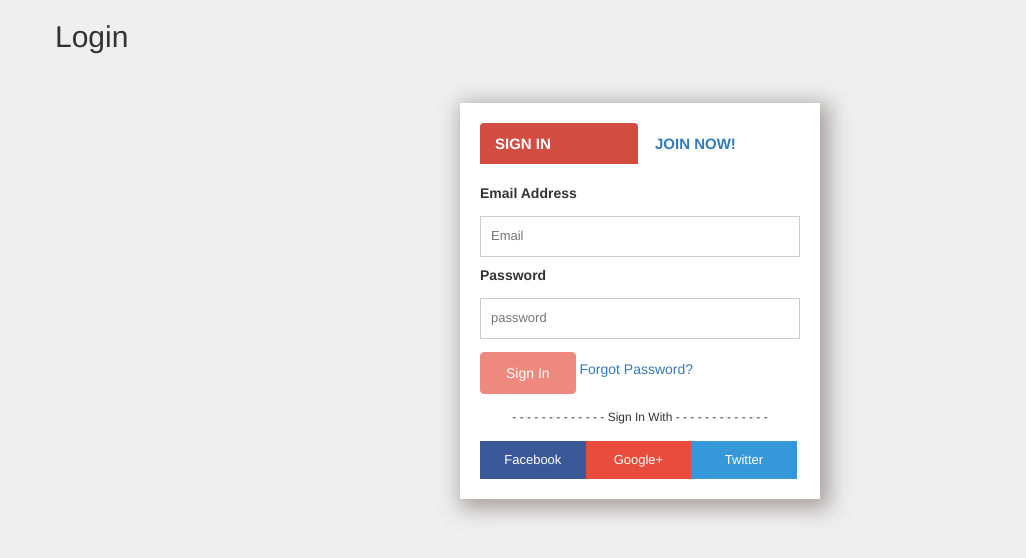
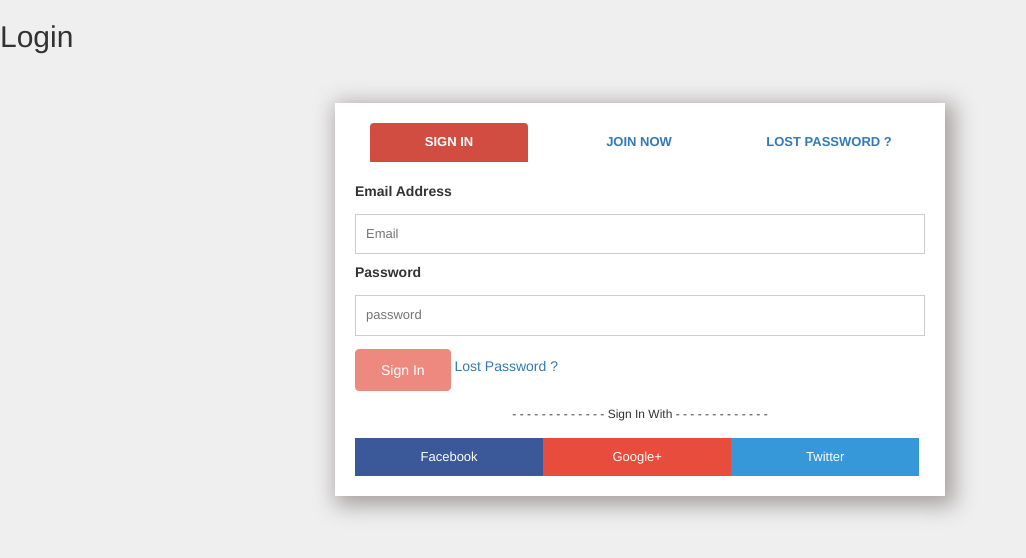
Before and after one commit to alexpandian/my-sticky-note, a CodeIgniter app: page /database/ in a window 1280 px wide. Shown: the top 558 px of the page, without its empty margins (0-1026 px from the left). Run offline with CodeIgniter, Linux system fonts and the light colour scheme; some libraries are stand-ins or nearby versions.

Commit message:
08/11/2017 11:45 pm

```diff
--- a/app/templates/join.html
+++ b/app/templates/join.html
@@ -1,4 +1,4 @@
-<form class="sa-innate-form" name="joinForm" ng-submit="joinUser(joinForm)" ng-controller="joinController">
+<form class="sa-innate-form" name="joinForm" ng-submit="joinUser(joinForm)" >
     <label>Name</label>
     <input type="text" name="name" ng-model="user.name" ng-focus="nameHelp=true" ng-blur="nameHelp=false" ng-minlength="2" placeholder="name" required="required">
     <div class="formGuide nameTop" ng-if="nameHelp" >
--- a/app/templates/login.html
+++ b/app/templates/login.html
@@ -1,8 +1,8 @@
-<form class="sa-innate-form" name="loginFrom" ng-submit="validateLogin(loginFrom)" ng-controller="loginController">
+<form class="sa-innate-form" name="loginFrom" ng-submit="validateLogin(loginFrom)" >
     <label>Email Address</label>
     <input type="email" ng-model="user.email" placeholder="Email" required="required">
     <label>Password</label>
-    <input type="password" ng-model="user.password" placeholder="password" required="required">
+    <input type="password" ng-model="user.password" ng-minlength="8" placeholder="password" required="required">
     <button type="submit" class="btn" ng-disabled="loginFrom.$invalid">Sign In</button>
-    <a ui-sref="forgetPassword">Forgot Password?</a>
+    <a ui-sref="forgetPassword">Lost Password ?</a>
 </form>
--- a/application/views/login.php
+++ b/application/views/login.php
@@ -11,23 +11,26 @@ defined('BASEPATH') OR exit('No direct script access allowed');
 </head>
 <body ng-app="login" >
 
-	<div class="container">
+	<div class="container-fluid">
 	    <div class="row">
 	        <h2>Login</h2>
 	    </div>
 	</div>
 	<br>
 	<br>
-	<div class="container">
+	<div class="container-fluid">
 		<div class="row">
-			<div class="col-md-4 col-md-offset-4">
+			<div class="col-md-6 col-md-offset-3">
 				<div class="form-body shadow">
 				    <ul class="nav nav-tabs final-login">
-				        <li ui-sref="login" ui-sref-active="active" class="pointer">
+				        <li ui-sref="login" ui-sref-active="active" class="pointer col-md-4">
 				        	<a>Sign In</a>
 				        </li>
-				        <li ui-sref="join" ui-sref-active="active" class="pointer">
-				        	<a>Join Now!</a>
+				        <li ui-sref="join" ui-sref-active="active" class="pointer col-md-4">
+				        	<a>Join Now</a>
+				        </li>
+				        <li ui-sref="forgetPassword" ui-sref-active="active" class="pointer col-md-4">
+				        	<a>Lost Password ?</a>
 				        </li>
 				    </ul>
 				    <div class="tab-content">
@@ -46,9 +49,6 @@ defined('BASEPATH') OR exit('No direct script access allowed');
 				            <div class="clearfix"></div>
 				        </div>
 				        <div id="sectionB" class="tab-pane fade">
-				            <div class="innter-form">
-
-				            </div>
 				            <div class="social-login">
 					            <p>- - - - - - - - - - - - - Register With - - - - - - - - - - - - - </p>
 					            <ul>
--- a/css/style.css
+++ b/css/style.css
@@ -14,9 +14,9 @@ body{
 .innter-form{
   padding-top:20px;
 }
-.final-login li{
+/*.final-login li{
   width:50%;
-}
+}*/
 
 .nav-tabs {
     border-bottom: none !important;
@@ -38,8 +38,10 @@ body{
     border: none !important;
     border-radius:none !important;
   text-transform:uppercase;
-  font-size:15px;
+  font-size:13px;
   font-weight: bold;
+  padding: 10px;
+    text-align: center;
 }
 
 .social-login{
```
Also changed, not shown: app/common/api-handler.js (+18 -18 lines), app/index.js (+39 -6 lines), app/templates/forgetPassword.html (+6 -9 lines).
